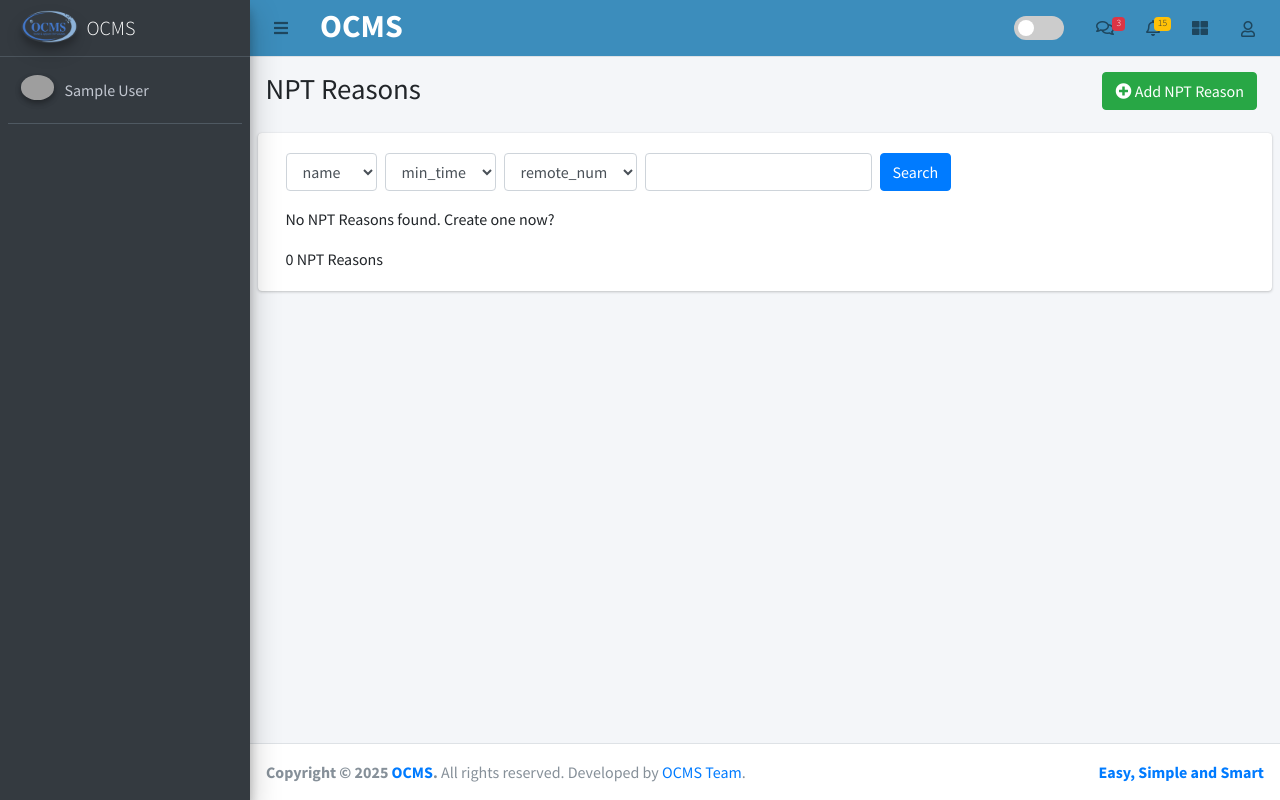
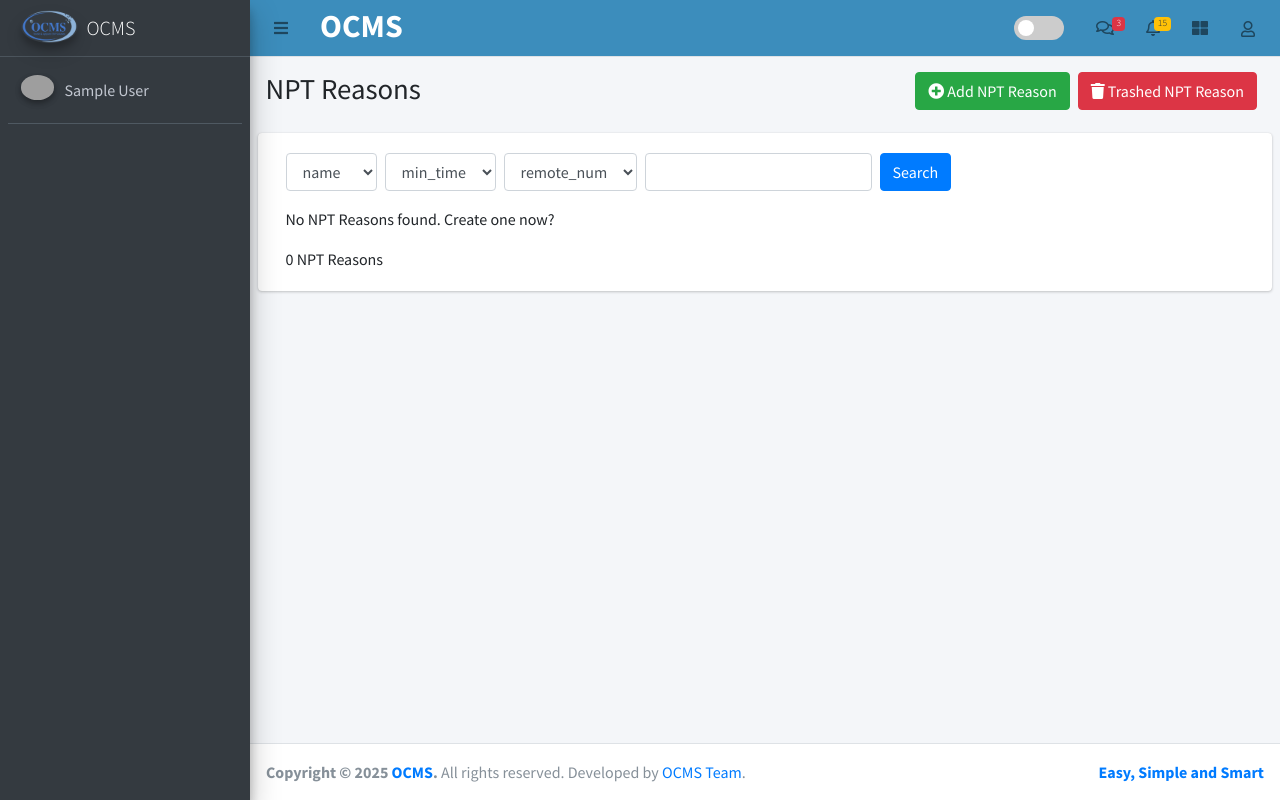
Before and after one commit to mshs013/npt, a Django app: page /lib/reason/ in a window 1280 px wide. Run offline with Django 5.2, Linux system fonts and the light colour scheme; the visitor is signed in with stand-in values (Sample User, id 1); data that the repository does not hold is empty; some libraries are stand-ins or nearby versions; grey boxes are pictures that could not be loaded.

Commit message:
Update restore option

```diff
--- a/core/templates/core/dynamic_list.html
+++ b/core/templates/core/dynamic_list.html
@@ -13,7 +13,7 @@
             <a class="btn btn-success float-right" href="{% url add_url_name %}"><i class="fa fa-plus-circle"></i> Add {{ object_verbose_name }}</a>
         {% endif %}
         {% if can_trashed and trashed_url %}
-            <a class="btn btn-danger float-right" href="{% url trashed_url_name %}"><i class="fas fa-trash"></i> Trashed {{ object_verbose_name }}</a>
+            <a class="btn btn-danger float-right ml-2" href="{% url trashed_url_name %}"><i class="fas fa-trash"></i> Trashed {{ object_verbose_name }}</a>
         {% endif %}
     </div>
 {% endblock %}
--- a/core/utils/views.py
+++ b/core/utils/views.py
@@ -400,6 +400,7 @@ def dynamic_trashed_view(request, app_name, model_name, context):
 
     # Apply filters and sorting
     queryset = model.deleted_objects.filter(query_filters)
+    total_count = queryset.count()  # Get the total count for pagination
     if sort_field:
         queryset = queryset.order_by(f'-{sort_field}' if sort_order == 'desc' else sort_field)
     elif default_sort:
--- a/library/urls.py
+++ b/library/urls.py
@@ -6,4 +6,6 @@ urlpatterns = [
     path('reason/add/', views.reasonForm, name='add_nptreason'),
     path('reason/<int:pk>/change/', views.reasonForm, name='change_nptreason'),
     path('reason/<int:pk>/delete/', views.reasonDelete, name='delete_nptreason'),
+    path('reason/trashed/', views.reasonTrashed, name='trashed_nptreason'),
+    path('reason/<int:pk>/restore/', views.reasonRestore, name='restore_nptreason'),
 ]
--- a/library/views.py
+++ b/library/views.py
@@ -1,4 +1,4 @@
-from core.utils.views import dynamic_view, dynamic_form_view, dynamic_delete_view
+from core.utils.views import dynamic_view, dynamic_form_view, dynamic_delete_view, dynamic_trashed_view, dynamic_restore_view
 
 # Create your views here.
 def reason(request):
@@ -20,3 +20,19 @@ def reasonForm(request, pk=None):
 
 def reasonDelete(request, pk):
     return dynamic_delete_view(request, 'library', 'NptReason', pk)
+
+def reasonTrashed(request):
+    list_display = ('name', 'min_time', 'remote_num', 'deleted_by', 'deleted_at',)
+    default_sort = ['-deleted_at']  # Default sorting by name ascending and deleted_at descending
+    list_filter = ('name', 'min_time', 'remote_num')  # Filters to include in the form
+
+    context = {
+        'list_display': list_display,
+        'default_sort': default_sort,
+        'list_filter': list_filter,
+    }
+
+    return dynamic_trashed_view(request, 'library', 'NptReason', context)
+
+def reasonRestore(request, pk):
+    return dynamic_restore_view(request, 'library', 'NptReason', pk)
```
Also changed, not shown: library/models.py (+12 -1 lines).
